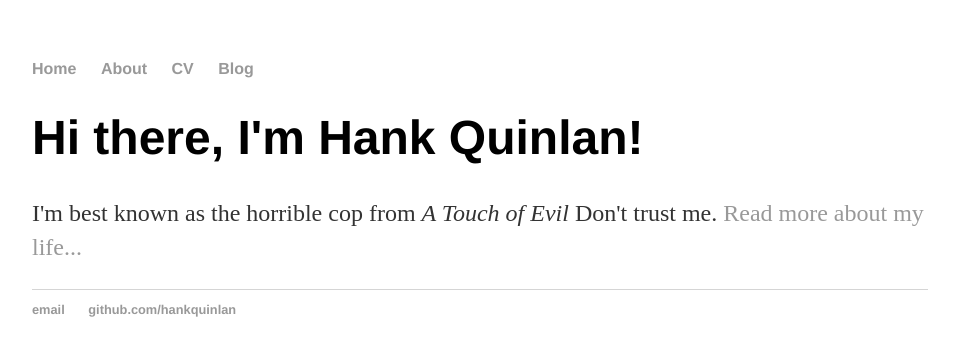
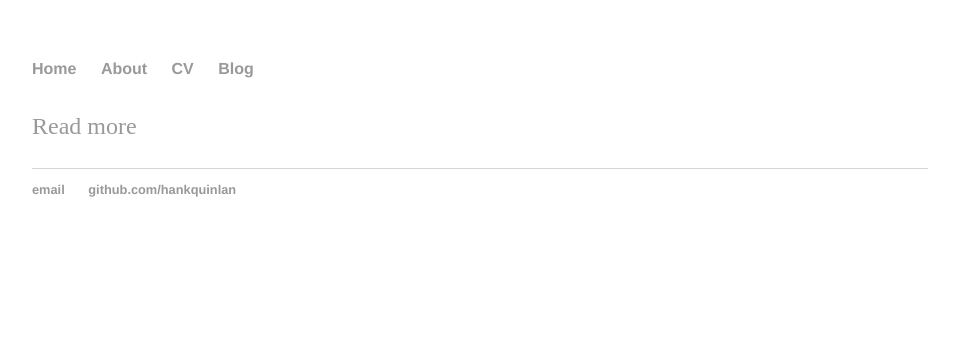
Before and after one commit to hd-44/hd-44.github.io, a plain HTML site: page index.html in a window 1280 px wide. Shown: the whole page, without its empty margins (160-1119 px from the left). Drawn offline with Linux system fonts and the light colour scheme.

Commit message:
Update index.html

```diff
--- a/index.html
+++ b/index.html
@@ -1,7 +1,7 @@
 <!DOCTYPE html>
 <html>
 	<head>
-		<title>Hank Quinlan, Horrible Cop</title>
+		<title>HD44</title>
 		<link rel="stylesheet" type="text/css" href="/css/main.css">
 	</head>
 	<body>
@@ -15,8 +15,8 @@
 		</nav>
 		<div class="container">
     		<div class="blurb">
-        		<h1>Hi there, I'm Hank Quinlan!</h1>
-				<p>I'm best known as the horrible cop from <em>A Touch of Evil</em> Don't trust me. <a href="/about">Read more about my life...</a></p>
+        		<h1></h1>
+				<p> <a href="/about">Read more</a></p>
     		</div><!-- /.blurb -->
 		</div><!-- /.container -->
 		<footer>
```
